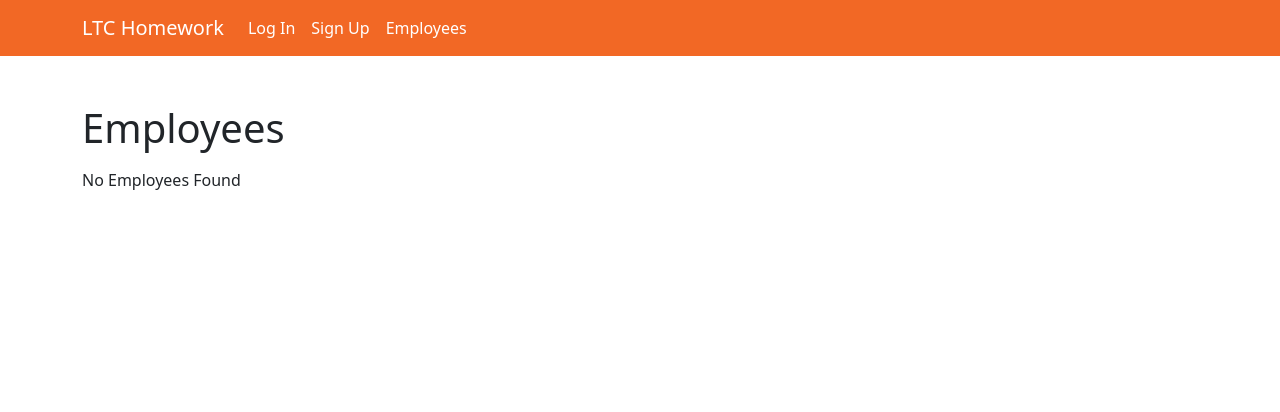
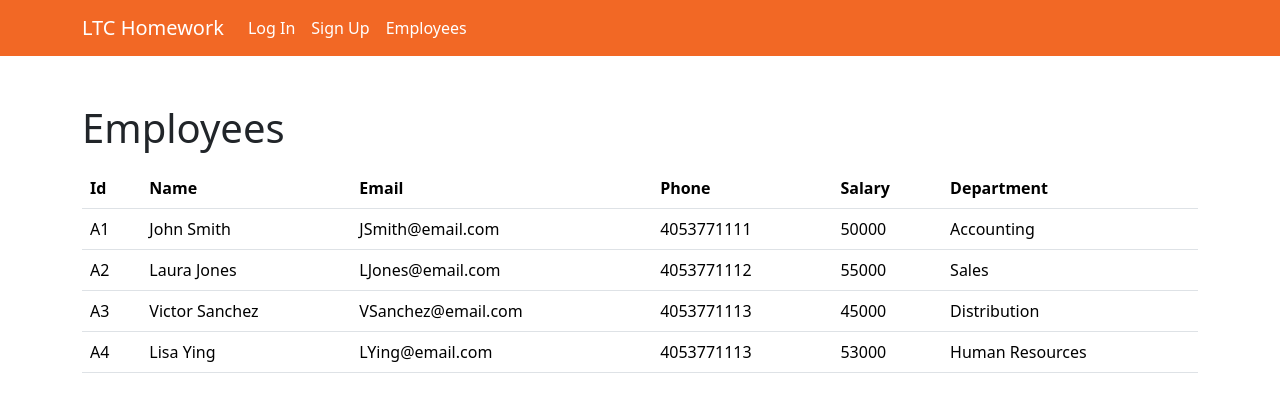
Before and after one commit to julesep3/LTC-Homework, an Angular app: page /employees in a window 1280 px wide. Shown: the top 412 px of the page. Built offline with nearby package versions, Linux system fonts and the light colour scheme.

Commit message:
update visuals

```diff
--- a/src/app/components/employees/employees-list/employees-list.component.ts
+++ b/src/app/components/employees/employees-list/employees-list.component.ts
@@ -9,42 +9,42 @@ import { EmployeesService } from 'src/app/services/employees.service';
 })
 export class EmployeesListComponent implements OnInit {
 
-  // employees: Employee[] = [
-  //   {
-  //     id: 'A1',
-  //     name: 'John Smith',
-  //     email: 'JSmith@email.com',
-  //     phone: 4053771111,
-  //     salary: 50000,
-  //     department: 'Accounting'
-  //   },
-  //   {
-  //     id: 'A2',
-  //     name: 'Laura Jones',
-  //     email: 'LJones@email.com',
-  //     phone: 4053771112,
-  //     salary: 55000,
-  //     department: 'Sales'
-  //   },
-  //   {
-  //     id: 'A3',
-  //     name: 'Victor Sanchez',
-  //     email: 'VSanchez@email.com',
-  //     phone: 4053771113,
-  //     salary: 45000,
-  //     department: 'Distribution'
-  //   },
-  //   {
-  //     id: 'A4',
-  //     name: 'Lisa Ying',
-  //     email: 'LYing@email.com',
-  //     phone: 4053771113,
-  //     salary: 53000,
-  //     department: 'Human Resources'
-  //   }
-  // ];
+  employees: Employee[] = [
+    {
+      id: 'A1',
+      name: 'John Smith',
+      email: 'JSmith@email.com',
+      phone: 4053771111,
+      salary: 50000,
+      department: 'Accounting'
+    },
+    {
+      id: 'A2',
+      name: 'Laura Jones',
+      email: 'LJones@email.com',
+      phone: 4053771112,
+      salary: 55000,
+      department: 'Sales'
+    },
+    {
+      id: 'A3',
+      name: 'Victor Sanchez',
+      email: 'VSanchez@email.com',
+      phone: 4053771113,
+      salary: 45000,
+      department: 'Distribution'
+    },
+    {
+      id: 'A4',
+      name: 'Lisa Ying',
+      email: 'LYing@email.com',
+      phone: 4053771113,
+      salary: 53000,
+      department: 'Human Resources'
+    }
+  ];
 
-  employees?: Employee[] = [];
+  // employees?: Employee[] = [];
 
   constructor() { // private employeesService: EmployeesService
   }
--- a/src/app/components/login/login.component.css
+++ b/src/app/components/login/login.component.css
@@ -6,8 +6,24 @@
 }
 
 .panel {
-	/* background-color: white; */
-	background-color: rgba(255, 255, 255, 0.63);
-	/* color: white; */
+	background-color: rgba(255, 255, 255, 0.75);
 	padding: 4%;
+	box-shadow: 20px 20px 80px rgb(150, 150, 150);
+	border-radius: 10px;
 }
+
+.panel-heading {
+	text-align: center;
+}
+
+#signup {
+	text-decoration: none;
+	cursor: pointer;
+}
+
+/* .input-field {
+	border-radius: 9px;
+	display: flex;
+	align-items: center;
+	cursor: pointer;
+} */
--- a/src/app/components/login/login.component.html
+++ b/src/app/components/login/login.component.html
@@ -3,7 +3,7 @@
 		<div class="row">
 			<div class="offset-md-2 mt-5 col-lg-5 col-md-7 offset-lg-4 offset-md-3">
 				<div class="panel border">
-					<div class="panel-heading ">
+					<div class="panel-heading">
 						<h3 class=" font-weight-bold">Log In</h3>
 					</div>
 					<div class="panel-body ">
@@ -21,7 +21,8 @@
 								</div>
 							</div>
 							<button type="submit" class="btn btn-primary mt-4">Log In</button>
-							<div class="text-center pt-4 text-muted"><a routerLink="/signup">Don't have an account?</a>
+							<div class="text-center pt-4 text-muted"><a id="signup" routerLink="/signup">Don't have an
+									account?</a>
 							</div>
 						</form>
 					</div>
--- a/src/app/components/signup/signup.component.css
+++ b/src/app/components/signup/signup.component.css
@@ -1,4 +1,4 @@
-.background {
+.outer {
 	height: 100vh;
 	background-image: url('../../../../images/signup.jpg');
 	background-attachment: fixed;
--- a/src/app/components/signup/signup.component.html
+++ b/src/app/components/signup/signup.component.html
@@ -1 +1 @@
-<div class="background"></div>
+<div class="outer"></div>
--- a/src/app/components/start/start.component.css
+++ b/src/app/components/start/start.component.css
@@ -1,4 +1,4 @@
-body {
+.outer {
 	background-image: url('../../../../images/banner.png');
 	background-attachment: fixed;
 	background-size: cover;
--- a/src/app/components/start/start.component.html
+++ b/src/app/components/start/start.component.html
@@ -1 +1 @@
-<body></body>
+<div class="outer"></div>
```
